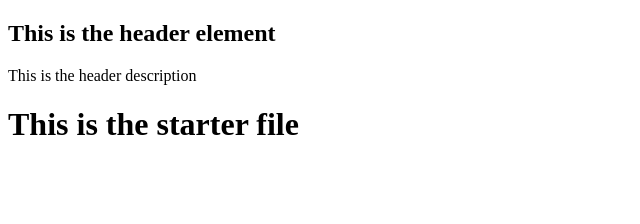
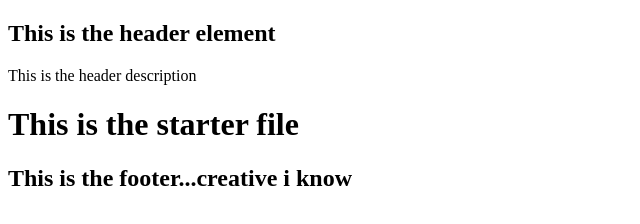
Before and after one commit to borisovski-borche/dsw-test-02, a plain HTML site: page index.html in a window 1280 px wide. Shown: the whole page, without its empty margins (0-640 px from the left). Drawn offline with Linux system fonts and the light colour scheme.

Commit message:
added footer

```diff
--- a/index.html
+++ b/index.html
@@ -12,5 +12,8 @@
       <p>This is the header description</p>
     </header>
     <h1>This is the starter file</h1>
+    <footer>
+      <h2>This is the footer...creative i know</h2>
+    </footer>
   </body>
 </html>
```
